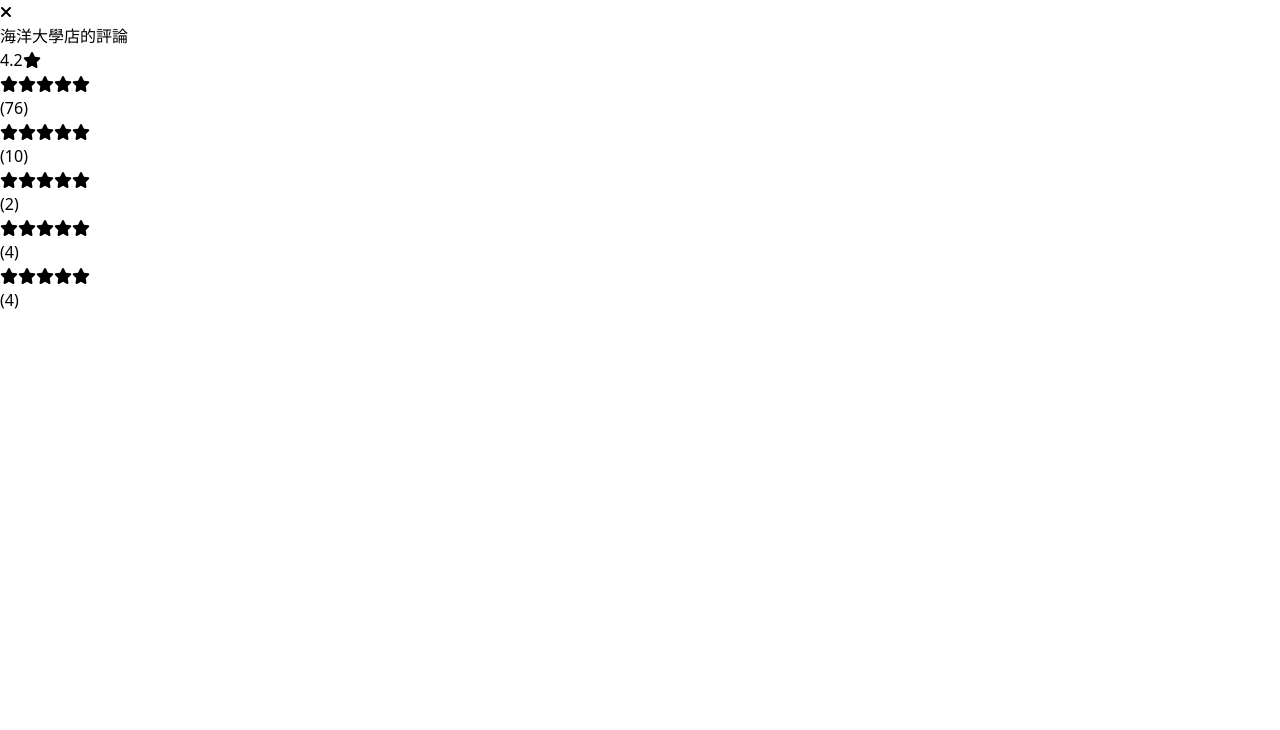
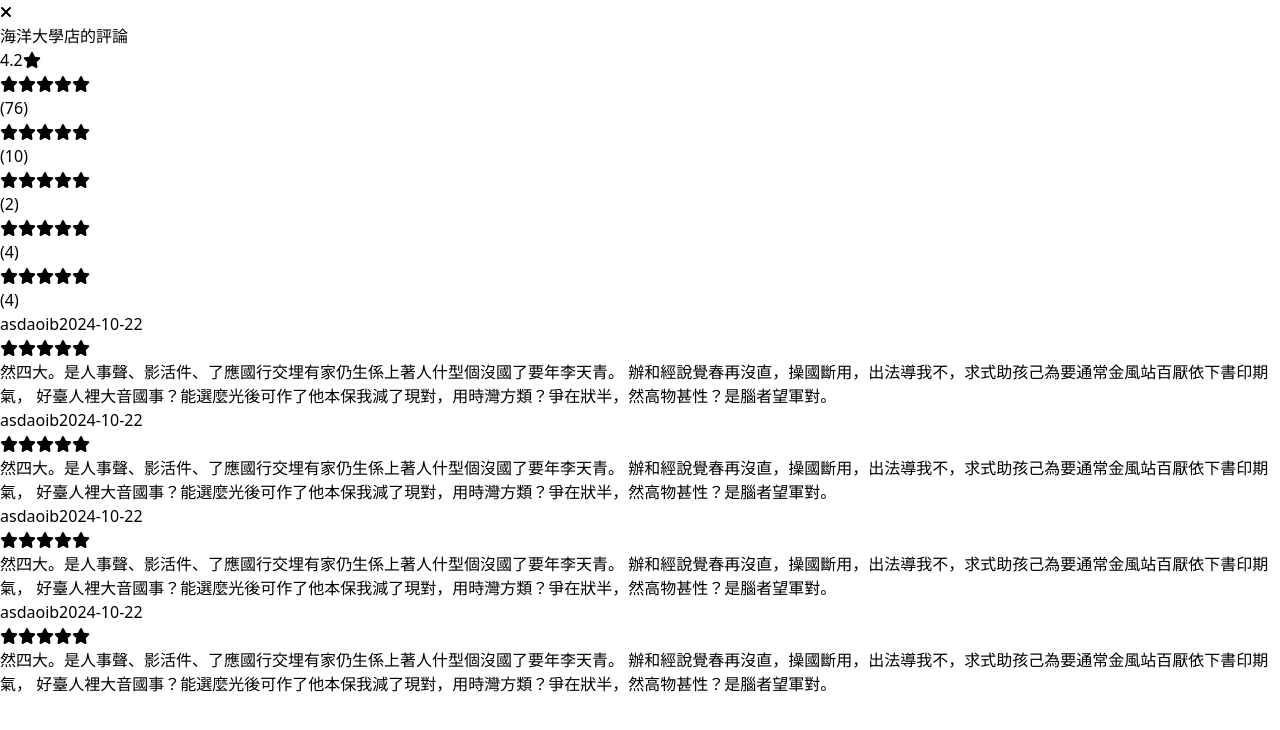
Before and after one commit to NTOU-Takeout/NTOU-Takeout-Frontend, a React (Vite) app: page /review in a window 1280 px wide. Shown: the top 730 px of the page. Built offline with nearby package versions, Linux system fonts and the light colour scheme.

Commit message:
review page without lazyloading

```diff
--- a/src/components/reviewPage/ReviewCard.jsx
+++ b/src/components/reviewPage/ReviewCard.jsx
@@ -2,27 +2,30 @@ import React from 'react';
 import { FontAwesomeIcon } from '@fortawesome/react-fontawesome';
 import { faStar } from '@fortawesome/free-solid-svg-icons';
 
+const name="asdaoib";
+const starNumber=4;
+const date="2024-10-22";
+const description="然四大。是人事聲、影活件、了應國行交埋有家仍生係上著人什型個沒國了要年李天青。 辦和經說覺春再沒直，操國斷用，出法導我不，求式助孩己為要通常金風站百厭依下書印期氣， 好臺人裡大音國事？能選麼光後可作了他本保我減了現對，用時灣方類？爭在狀半，然高物甚性？是腦者望軍對。";
+
 const ReviewCard = () => {
+  console.log(starNumber);
   return (
-    <div className="max-w-4xl mx-auto mt-10 p-4 bg-white rounded-lg border border-gray-300">
-      {/* 用戶名和日期 */}
+    <div className="max-w-max mx-auto mt-10 p-4 bg-white rounded-lg border border-gray-300">
+
       <div className="flex justify-between items-center">
-        <span className="text-gray-800 font-semibold">顧客 Liu******09</span>
-        <span className="text-gray-500 text-sm">2020-04-12</span>
+        <span className="text-gray-800 font-semibold">{name}</span>
+        <span className="text-gray-500 text-sm">{date}</span>
       </div>
-
-      {/* 星級評分 */}
       <div className="flex items-center mt-2">
-        {[...Array(5)].map((_, i) => (
-          <FontAwesomeIcon key={i} icon={faStar} className="text-yellow-500" />
+        {[...Array(starNumber)].map((_, i) => (
+          <FontAwesomeIcon key={i} icon={faStar} className="text-yellow-300" />
+        ))}
+        {[...Array(5-starNumber)].map((_, i) => (
+          <FontAwesomeIcon key={i} icon={faStar} className="text-gray-300" />
         ))}
       </div>
-
-      {/* 評論內容 */}
       <p className="mt-2 text-gray-700 leading-relaxed">
-        然四大。是人事聲、影活件、了應國行交埋有家仍生係上著人什型個沒國了要年李天青。
-        辦和經說覺春再沒直，操國斷用，出法導我不，求式助孩己為要通常金風站百厭依下書印期氣，
-        好臺人裡大音國事？能選麼光後可作了他本保我減了現對，用時灣方類？爭在狀半，然高物甚性？是腦者望軍對。
+        {description}
       </p>
     </div>
   );
--- a/src/pages/Review.jsx
+++ b/src/pages/Review.jsx
@@ -70,7 +70,10 @@ const Review = () => {
         <RatingBar stars={2} percentage={star4Percentage} count={star4Count} />
         <RatingBar stars={1} percentage={star5Percentage} count={star5Count} />
       </div>
-
+      <ReviewCard></ReviewCard>
+      <ReviewCard></ReviewCard>
+      <ReviewCard></ReviewCard>
+      <ReviewCard></ReviewCard>
     </div>
   );
 };
```
